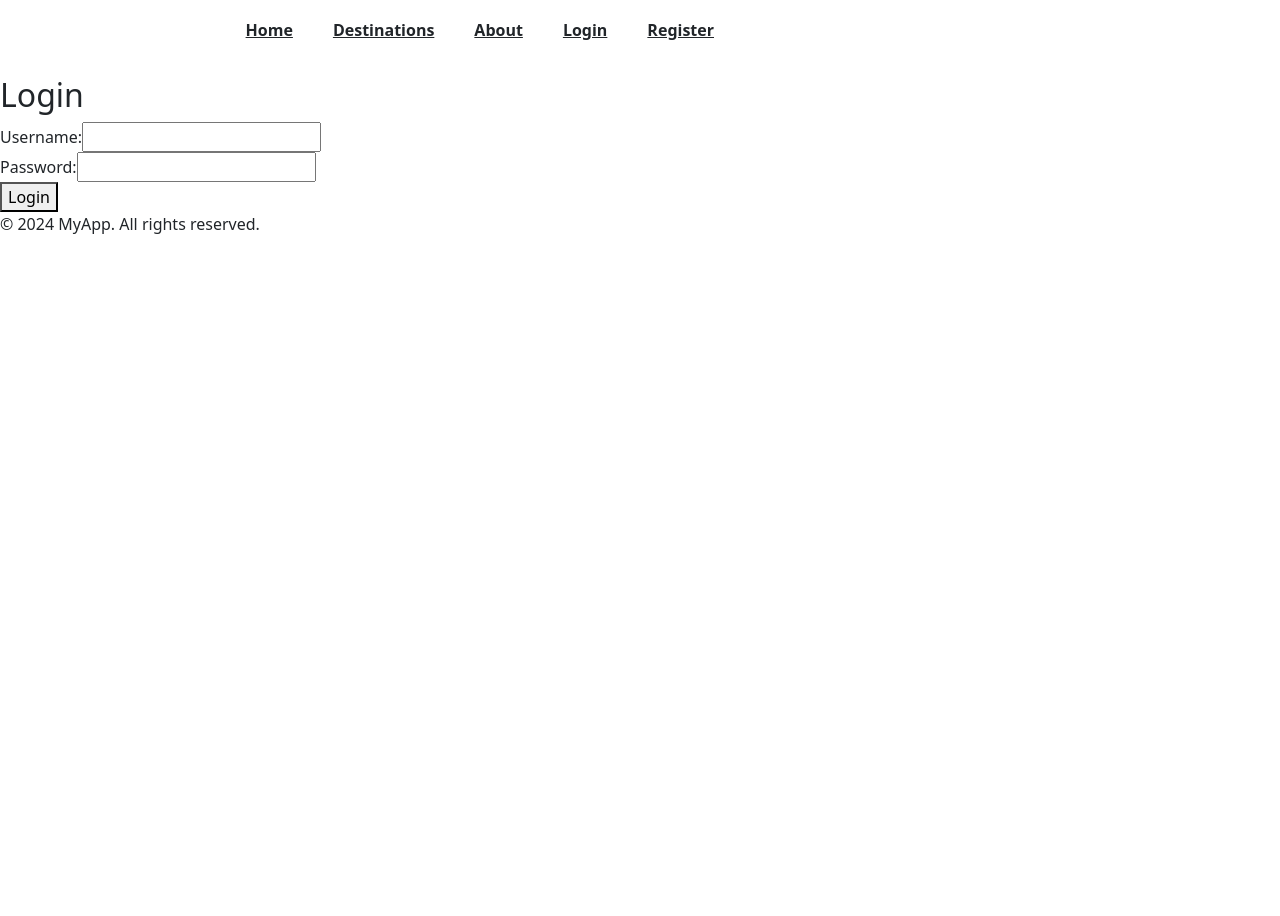
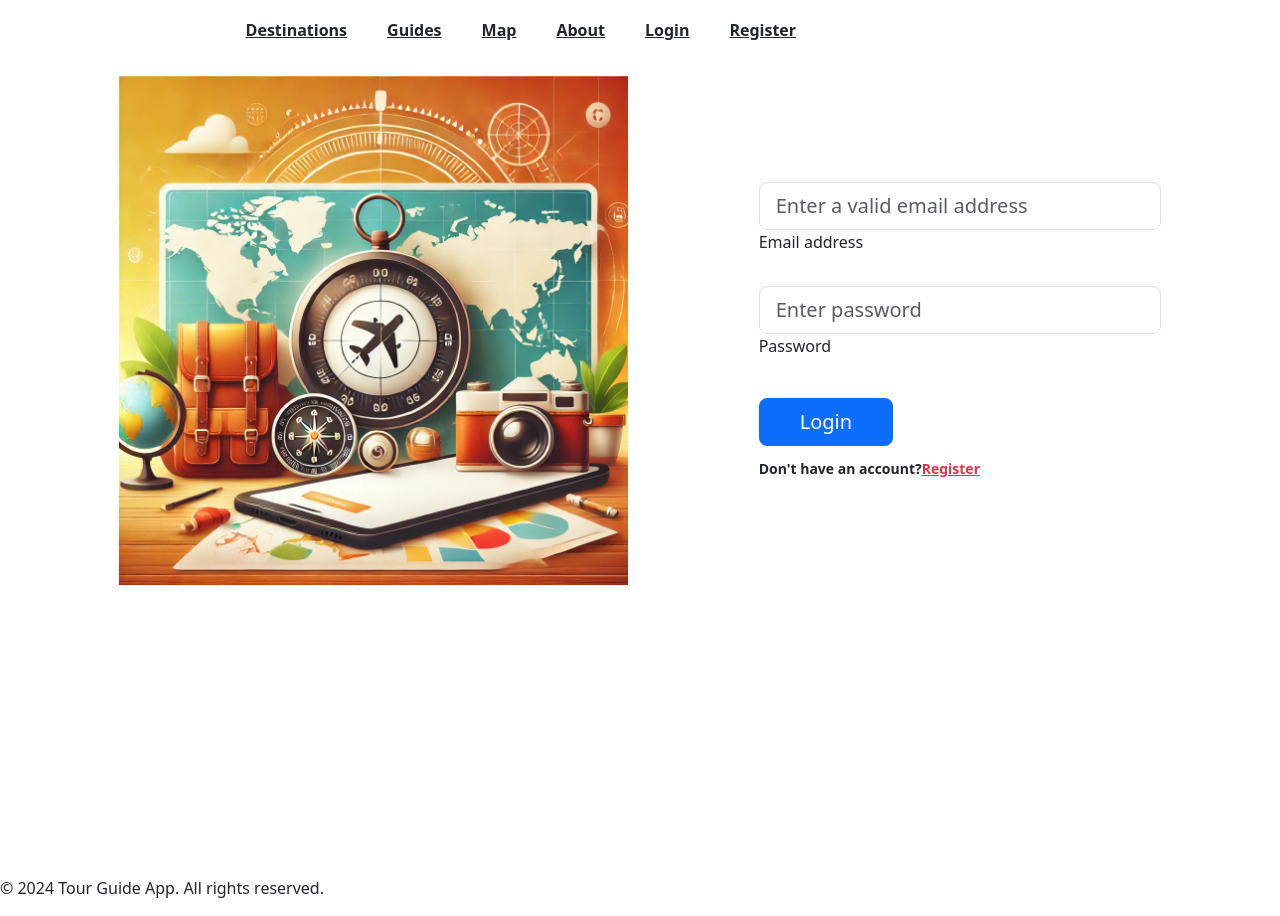
Before and after one commit to acemalsert/TourGuide-Client, a React (Vite) app: page /login in a window 1280 px wide. Before the commit the page ends 800 px from the top, so only its background shows below. Built offline with nearby package versions, Linux system fonts and the light colour scheme.

Commit message:
login page is created and backend connectivity established

```diff
--- a/src/App.jsx
+++ b/src/App.jsx
@@ -9,6 +9,7 @@ import Destinations from './components/Destinations/Destinations';
 import About from './components/About/About';
 import Panorama from './components/Panorama/Panorama';
 import DestinationDetail from './components/DestinationDetail/DestinationDetail.jsx';
+import Guides from './components/Guides/Guides.jsx';
 
 function App() {
   const panoramaImage = 'https://pchen66.github.io/Panolens/examples/asset/textures/equirectangular/field.jpg';
@@ -21,6 +22,7 @@ function App() {
         <Route path="/login" element={<Login />} />
         <Route path="/register" element={<Register />} />
         <Route path="/destinations" element={<Destinations />} />
+        <Route path="/guides" element={<Guides/>} />
         <Route path="/about" element={<About />} />
         <Route path="/panoramaTest" element={<Panorama image={panoramaImage} />} />
         <Route path="/destinations/:id" element={<DestinationDetail />} />
--- a/src/components/Destinations/Destinations.jsx
+++ b/src/components/Destinations/Destinations.jsx
@@ -11,8 +11,17 @@ const Destinations = () => {
   const navigate = useNavigate();
 
   const fetchDestinations = async () => {
+    setLoading(true);
     try {
-      const res = await axios.get(`http://localhost:5008/api/Destination/GetAllDestinations`);
+      const token = localStorage.getItem('token');
+      const config = {
+        headers: {
+          Authorization: `Bearer ${token}`,
+        },
+      };
+
+      const res = await axios.get(`http://localhost:5008/api/Destination/GetAllDestinations`, config);
+
       setDestinations(res.data);
       setLoading(false);
     } catch (error) {
@@ -20,6 +29,7 @@ const Destinations = () => {
       setLoading(false);
     }
   };
+
 
   useEffect(() => {
     fetchDestinations();
--- a/src/components/Footer/Footer.jsx
+++ b/src/components/Footer/Footer.jsx
@@ -3,8 +3,7 @@ import Panorama from "../Panorama/Panorama";
 const Footer = () => {
   return (
     <footer>
-      <p>© 2024 MyApp. All rights reserved.</p>
-      {/* <Panorama  image = 'https://pchen66.github.io/Panolens/examples/asset/textures/equirectangular/field.jpg'></Panorama> */}
+      <p>© 2024 Tour Guide App. All rights reserved.</p>
     </footer>
   );
 };
--- /dev/null
+++ b/src/components/Guides/Guides.jsx
@@ -0,0 +1,38 @@
+import React from 'react';
+import './guides.css';
+
+const GuidesComponent = () => {
+    return (
+        <div className = "container">
+            <div className="card" style={{ width: '18rem' }}>
+                <img className="card-img-top" src="..." alt="Card image cap" />
+                <div className="card-body">
+                    <h5 className="card-title">Card title</h5>
+                    <p className="card-text">Some quick example text to build on the card title and make up the bulk of the card's content.</p>
+                    <a href="#" className="btn btn-primary">Go somewhere</a>
+                </div>
+            </div>
+
+            <div className="card" style={{ width: '18rem' }}>
+                <img className="card-img-top" src="..." alt="Card image cap" />
+                <div className="card-body">
+                    <h5 className="card-title">Card title</h5>
+                    <p className="card-text">Some quick example text to build on the card title and make up the bulk of the card's content.</p>
+                    <a href="#" className="btn btn-primary">Go somewhere</a>
+                </div>
+            </div>
+
+
+            <div className="card" style={{ width: '18rem' }}>
+                <img className="card-img-top" src="..." alt="Card image cap" />
+                <div className="card-body">
+                    <h5 className="card-title">Card title</h5>
+                    <p className="card-text">Some quick example text to build on the card title and make up the bulk of the card's content.</p>
+                    <a href="#" className="btn btn-primary">Go somewhere</a>
+                </div>
+            </div>
+        </div>
+    );
+};
+
+export default GuidesComponent;
--- a/src/components/Login/Login.jsx
+++ b/src/components/Login/Login.jsx
@@ -1,46 +1,89 @@
 import React, { useState } from 'react';
 import { useNavigate } from 'react-router-dom';
+import axios from 'axios';
+import loginPageImage from '../../assets/login-page-image.webp';
 
 const Login = () => {
-  const [username, setUsername] = useState('');
+  const [email, setEmail] = useState('');
   const [password, setPassword] = useState('');
   const navigate = useNavigate();
 
-  const handleSubmit = (e) => {
+  const handleSubmit = async (e) => {
     e.preventDefault();
-    // Geçici login işlemi
-    if (username === 'user' && password === 'password') {
-      alert('Login successful!');
+
+    try {
+      const response = await axios.post('http://localhost:5008/api/Auth/Login', {
+        email,
+        password,
+      });
+
+      if (response.data) {
+        localStorage.setItem('token', response.data.token);
+        localStorage.setItem('refreshToken', response.data.refreshToken);
+        localStorage.setItem('expiration', response.data.expiration);
         navigate('/');
-    } else {
+      }
+    } catch (error) {
       alert('Incorrect credentials');
+      console.error('Login error:', error);
     }
   };
 
+
   return (
     <div>
-      <h2>Login</h2>
+      <section className="vh-100">
+        <div className="container-fluid h-custom">
+          <div className="row d-flex justify-content-center align-items-center h-100">
+            <div className="col-md-9 col-lg-6 col-xl-5">
+              <img
+                src= {loginPageImage}
+                className="img-fluid"
+                alt="Sample"
+              />
+            </div>
+            <div className="col-md-8 col-lg-6 col-xl-4 offset-xl-1">
               <form onSubmit={handleSubmit}>
-        <div>
-          <label>Username:</label>
+                <div className="form-outline mb-4">
                   <input
-            type="text"
-            value={username}
-            onChange={(e) => setUsername(e.target.value)}
+                    type="email"
+                    id="email"
+                    className="form-control form-control-lg"
+                    placeholder="Enter a valid email address"
+                    value={email}
+                    onChange={(e) => setEmail(e.target.value)}
                     required
                   />
+                  <label className="form-label" htmlFor="email">Email address</label>
                 </div>
-        <div>
-          <label>Password:</label>
+
+                <div className="form-outline mb-3">
                   <input
                     type="password"
+                    id="password"
+                    className="form-control form-control-lg"
+                    placeholder="Enter password"
                     value={password}
                     onChange={(e) => setPassword(e.target.value)}
                     required
                   />
+                  <label className="form-label" htmlFor="password">Password</label>
                 </div>
-        <button type="submit">Login</button>
+
+                <div className="text-center text-lg-start mt-4 pt-2">
+                  <button type="submit" className="btn btn-primary btn-lg"
+                    style={{ paddingLeft: '2.5rem', paddingRight: '2.5rem' }}>
+                    Login
+                  </button>
+                  <p className="small fw-bold mt-2 pt-1 mb-0">Don't have an account?
+                    <a href="#!" className="link-danger">Register</a>
+                  </p>
+                </div>
               </form>
+            </div>
+          </div>
+        </div>
+      </section>
     </div>
   );
 };
--- a/src/components/Navbar/Navbar.jsx
+++ b/src/components/Navbar/Navbar.jsx
@@ -8,8 +8,9 @@ const Navbar = () => {
     <div className='navbar'>
       <nav>
       <ul>
-        <li><Link to="/">Home</Link></li>
         <li><Link to="/destinations">Destinations</Link></li>
+        <li><Link to="/guides">Guides</Link></li>
+        <li><Link to="/">Map</Link></li>
         <li><Link to="/about">About</Link></li>
         <li><Link to="/login">Login</Link></li>
         <li><Link to="/register">Register</Link></li>
```
Also changed, not shown: src/assets/login-page-image.webp (added), src/components/Guides/guides.css (added), src/components/Map/Map.jsx (line endings or trailing spaces). Lines whose indentation alone changed are shown as unchanged.
